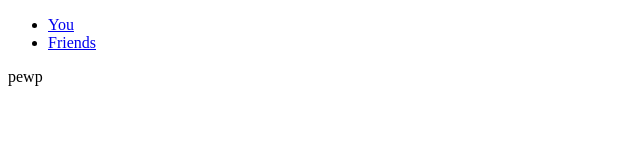
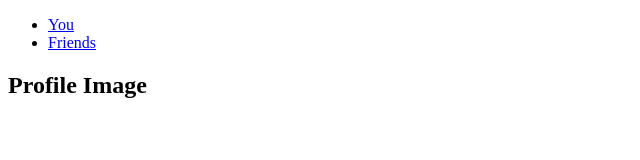
Before and after one commit to antonioono/Imprint, a plain HTML site: page index.html in a window 1280 px wide. Shown: the whole page, without its empty margins (0-640 px from the left). Drawn offline with Linux system fonts and the light colour scheme.

Commit message:
profile image

```diff
--- a/index.html
+++ b/index.html
@@ -12,9 +12,10 @@
 			</nav>
 		</header>
 		<section class="profile-habit">
-			<p>pewp</p>
+			<h1>Profile Image</h1>
 		</section>
 		<section class="all-habits">
+
 		</section>
 	</body>
 	<footer>
```
